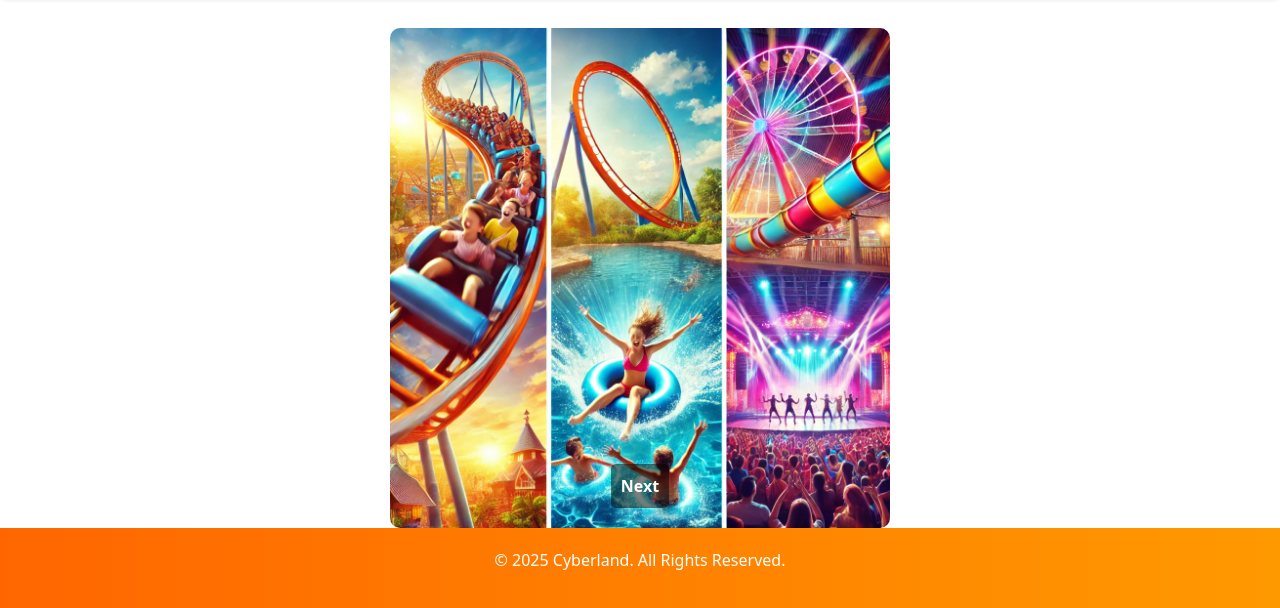
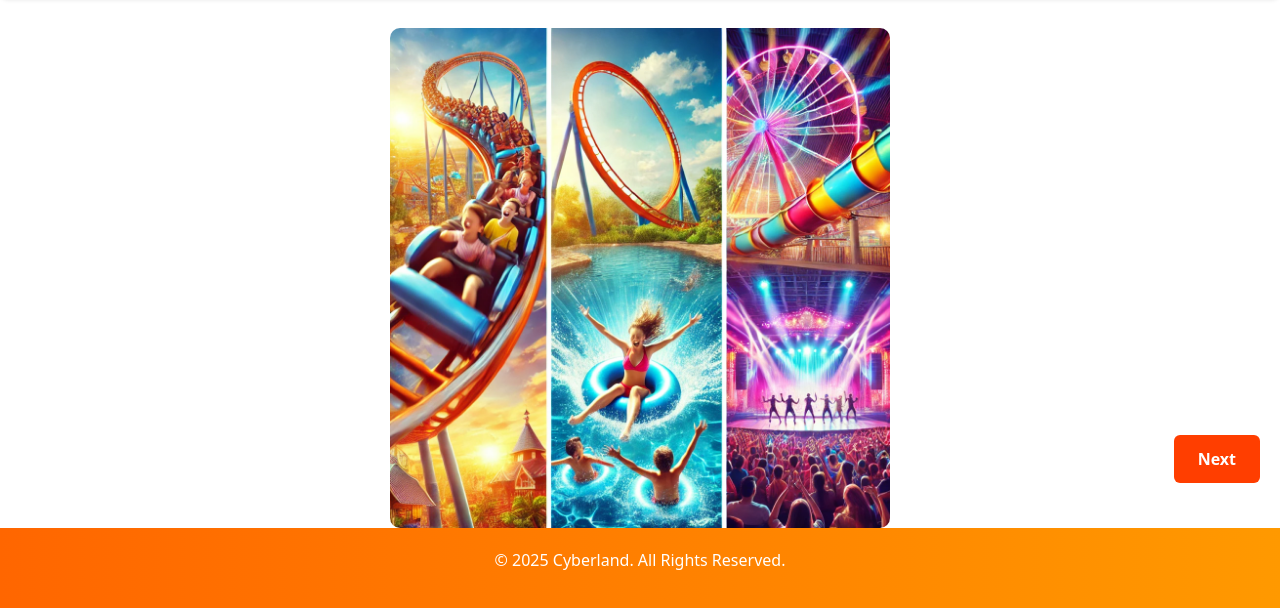
Before and after one commit to KartikAkolia/CyberlandWebsite, a plain HTML site: page index.html in a window 1280 px wide. Shown: the part 257-865 px from the top of the page. Drawn offline with nearby package versions, Linux system fonts and the light colour scheme.

Commit message:
Sticky footer & next button reposition
Footer now fixed at bottom, next button placed at bottom-right above footer, and text color updated to match apprenticeship schema.

```diff
--- a/index.html
+++ b/index.html
@@ -9,7 +9,7 @@
   <link rel="stylesheet" href="style.css">
   <!-- Defer JavaScript to improve performance -->
   <script defer src="script.js"></script>
-  <!-- Optionally include Bootstrap CSS if using Bootstrap for nav -->
+  <!-- (Optional) If you're using Bootstrap for nav -->
   <link href="https://cdn.jsdelivr.net/npm/bootstrap@5.3.0/dist/css/bootstrap.min.css" rel="stylesheet">
 </head>
 <body>
@@ -18,12 +18,11 @@
     <nav class="navbar navbar-expand-lg navbar-dark position-relative">
       <div class="container">
         <a class="navbar-brand" href="index.html">Cyberland</a>
-        <!-- Hamburger menu toggle for mobile -->
-        <button class="navbar-toggler" type="button" data-bs-toggle="collapse" data-bs-target="#navbarNav"
-                aria-controls="navbarNav" aria-expanded="false" aria-label="Toggle navigation">
+        <button class="navbar-toggler" type="button" data-bs-toggle="collapse"
+                data-bs-target="#navbarNav" aria-controls="navbarNav" aria-expanded="false"
+                aria-label="Toggle navigation">
           <span class="navbar-toggler-icon"></span>
         </button>
-        <!-- Navigation Menu -->
         <div class="collapse navbar-collapse" id="navbarNav">
           <ul class="navbar-nav ms-auto">
             <li class="nav-item"><a class="nav-link active" href="index.html">About Us</a></li>
@@ -37,7 +36,7 @@
     </nav>
   </header>
 
-  <!-- Main Content -->
+  <!-- Main Content (Flex container for sticky footer) -->
   <main>
     <!-- About Section -->
     <section class="about fun-page">
@@ -51,14 +50,15 @@
     <section class="slider-section">
       <div class="container">
         <div class="slider">
-          <img src="CyberlandAttraction1.webp" class="slide active" alt="CyberlandAttraction1">
-          <img src="CyberlandAttraction2.webp" class="slide" alt="CyberlandAttraction2">
-          <!-- Slider Button placed inside the slider container -->
-          <button onclick="nextSlide()">Next</button>
+          <img src="CyberlandAttraction1.webp" class="slide active" alt="Cyberland Attraction 1">
+          <img src="CyberlandAttraction2.webp" class="slide" alt="Cyberland Attraction 2">
         </div>
       </div>
     </section>
   </main>
+
+  <!-- NEXT Button - pinned to bottom-right above the footer -->
+  <button class="next-button" onclick="nextSlide()">Next</button>
 
   <!-- Footer -->
   <footer>
@@ -67,7 +67,7 @@
     </div>
   </footer>
 
-  <!-- Optionally include Bootstrap JS Bundle if using Bootstrap components -->
+  <!-- (Optional) Bootstrap JS for nav toggling -->
   <script src="https://cdn.jsdelivr.net/npm/bootstrap@5.3.0/dist/js/bootstrap.bundle.min.js"></script>
 </body>
 </html>
--- a/style.css
+++ b/style.css
@@ -1,5 +1,30 @@
 /* Import Google Fonts */
 @import url('https://fonts.googleapis.com/css2?family=Open+Sans:wght@400;600;700&display=swap');
+
+/*
+  ---------------------------------------------------------
+  HTML & BODY FOR STICKY FOOTER
+  ---------------------------------------------------------
+*/
+html, body {
+  height: 100%;
+  margin: 0;
+  padding: 0;
+}
+
+/*
+  ---------------------------------------------------------
+  GLOBAL ELEMENT STYLES
+  ---------------------------------------------------------
+*/
+body {
+  display: flex; /* Enables sticky footer with flexbox */
+  flex-direction: column;
+  font-family: 'Open Sans', sans-serif;
+  color: var(--color-dark);
+  background: var(--color-light);
+  line-height: 1.6;
+}
 
 /*
   ---------------------------------------------------------
@@ -20,20 +45,6 @@
   /* Section Backgrounds */
   --fun-bg: #fff3e0;
   --corporate-bg: #f5f5f5;
-}
-
-/*
-  ---------------------------------------------------------
-  GLOBAL ELEMENT STYLES
-  ---------------------------------------------------------
-*/
-body {
-  margin: 0;
-  padding: 0;
-  font-family: 'Open Sans', sans-serif;
-  color: var(--color-dark);
-  background: var(--color-light);
-  line-height: 1.6;
 }
 
 /*
@@ -219,10 +230,16 @@ input, textarea {
 
 /*
   ---------------------------------------------------------
-  FOOTER ENHANCEMENTS
+  FOOTER ENHANCEMENTS & STICKY FOOTER
   ---------------------------------------------------------
 */
+/* main takes the remaining vertical space */
+main {
+  flex: 1 0 auto;
+}
+
 footer {
+  flex-shrink: 0; /* ensures footer is pinned at bottom */
   background: linear-gradient(to right, #ff6600, #ff9900);
   color: white;
   text-align: center;
@@ -312,7 +329,7 @@ footer a {
   display: block;
 }
 
-/* Button Styling for Slider */
+/* Slider button inside .slider */
 .slider button {
   position: absolute;
   bottom: 20px;
@@ -344,3 +361,29 @@ footer a {
     padding: 8px;
   }
 }
+
+/*
+  ---------------------------------------------------------
+  NEXT BUTTON (OPTIONAL) - If you want a separate bottom-right button
+  ---------------------------------------------------------
+*/
+.next-button {
+  position: fixed;
+  bottom: 60px; /* space above footer */
+  right: 20px;
+  background: var(--color-accent);
+  color: var(--color-light);
+  border: none;
+  border-radius: 6px;
+  padding: 12px 24px;
+  font-size: 16px;
+  font-weight: bold;
+  transition: 0.3s;
+  z-index: 999;
+}
+
+.next-button:hover {
+  transform: scale(1.05);
+  box-shadow: 0px 4px 8px rgba(0,0,0,0.2);
+  background: #ff4500;
+}
```
